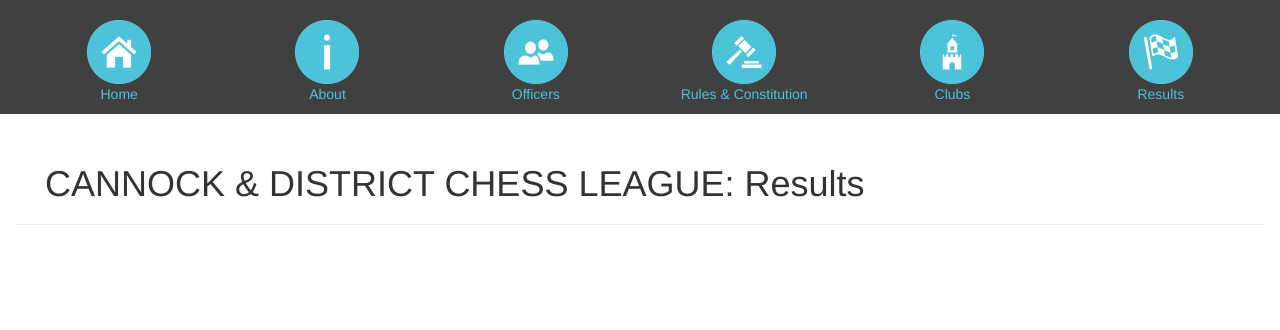
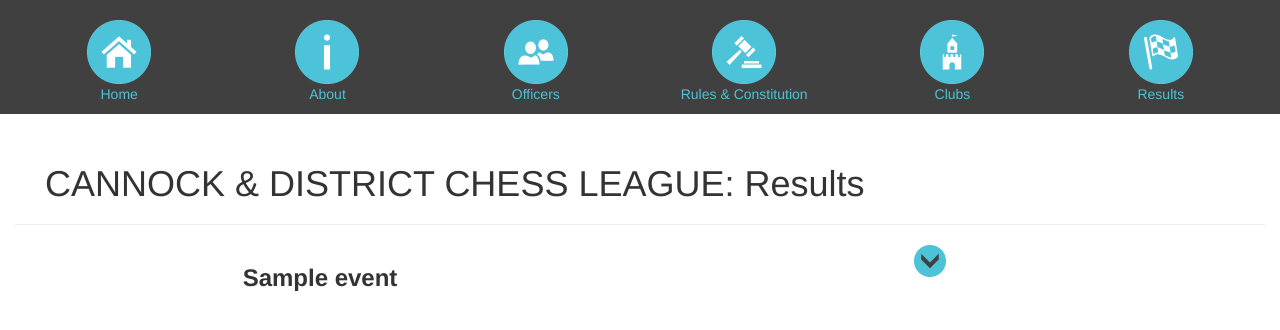
Before and after one commit to cdcl159/CDCL, a Django app: page /results/ in a window 1280 px wide. Shown: the top 330 px of the page. Run offline with Django 3.2, Linux system fonts and the light colour scheme; tables that the repository leaves empty hold one stand-in row (values such as "Sample post"); some libraries are stand-ins or nearby versions.

Commit message:
header layout

```diff
--- a/cdclSite/templates/cdclSite/resultsPage.html
+++ b/cdclSite/templates/cdclSite/resultsPage.html
@@ -25,6 +25,10 @@
 
         .mainTextBody {
             font-size: 16px;
+        }
+        .panelToggle {
+            width: 32px;
+            height: 32px;
         }
 
 
@@ -135,6 +139,16 @@
 
         <div class="container-fluid">
             {% for e in events %}
+                <div class="col-sm-12 row" align="middle">
+                    <div class="col-sm-6">
+                        <h3>
+                            <b>{{e.name}}</b>
+                        </h3>
+                    </div>
+                    <div class="col-sm-6">
+                        <img id="{{e.name}}Toggle" class="panelToggle down" src="{% static 'images/downArrow_grey.png' %}">
+                    </div>
+                </div>
                 <!--<div class="col-sm-10 eventHeader">
                     <h3>{{e.name}}</h3>
                     <hr>
```
